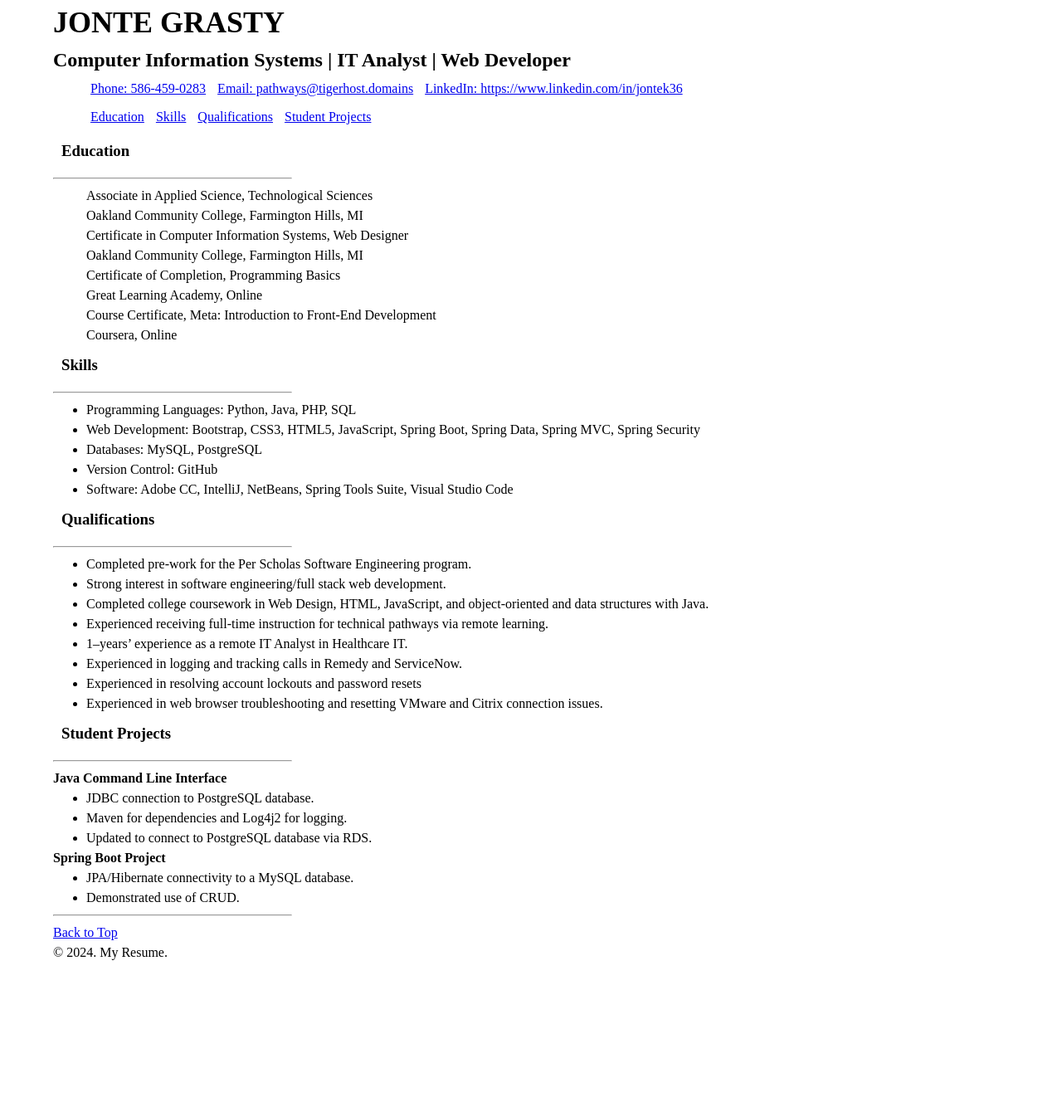
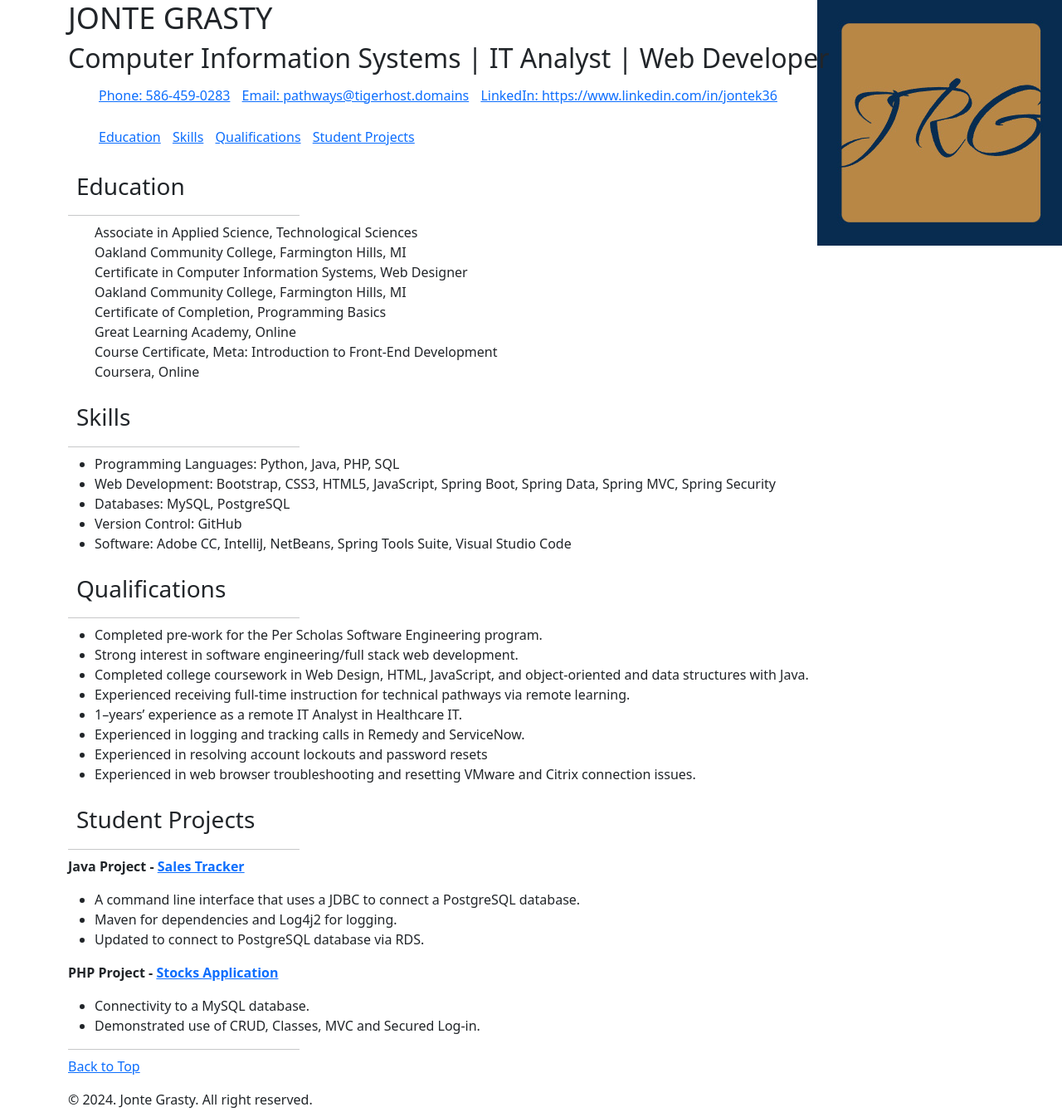
Before and after one commit to tigerhostsolutions/RTT50-MERN-SE-RESUME, a plain HTML site: page index.html in a window 1280 px wide. Shown: the whole page at 83% size. Before the commit the page ends 1160 px from the top, so only its background shows below. Drawn offline with nearby package versions, Linux system fonts and the light colour scheme.

Commit message:
Updating Repo

```diff
--- a/css/style.css
+++ b/css/style.css
@@ -5,8 +5,9 @@
 }
 
 body {
-  width: 90%;
-  margin: auto;
+  background-image: url("/asssets/favicon/logo.jpg");
+  background-repeat: no-repeat;
+  background-position: top right;
 }
 
 h1 {
@@ -41,3 +42,7 @@ hr {
   list-style: none;
 
 }
+
+#fav-icon {
+  max-height: fit-content;
+}
--- a/index.html
+++ b/index.html
@@ -1,113 +1,137 @@
 <!DOCTYPE html>
-<html lang="en">
-<meta charset="UTF-8" />
-<meta name="viewport" content="width=device-width, initial-scale=1.0" />
-<title>My Resume</title>
-<link rel="stylesheet" href="css/style.css">
-<header>
-  <h1 id="top">JONTE GRASTY</h1>
-	<h2>Computer Information Systems | IT Analyst | Web Developer</h2>
-	<div>
-    <ul>
-      <li class="contact"><a href="tel:+1586-459-0283" target="_blank">Phone: 586-459-0283</a></li>
-      <li class="contact"><a href="mailto:pathways@tigerhost.domains" target="_blank">Email: pathways@tigerhost.domains</a></li>
-      <li class="contact"><a href="http://www.linkedin.com/in/jontek36" rel="noopener" target="_blank">LinkedIn: https://www.linkedin.com/in/jontek36</a></li>
-    </ul>
-	</div>
-  <nav>
-    <ul>
-      <li class="nav-item"><a href="#education">Education</a></li>
-      <li class="nav-item"><a href="#skills">Skills</a></li>
-      <li class="nav-item"><a href="#qualifications">Qualifications</a></li>
-      <li class="nav-item"><a href="#experience">Student Projects</a></li>
-    </ul>
-  </nav>
-</header>
-<main>
-  <article>
-		<h3 id="education">Education</h3> <hr>
-    <ul>
-      <li class="credential">Associate in Applied Science, Technological Sciences</li>
-      <li class="institution">Oakland Community College, Farmington Hills, MI</li>
-      <li class="credential">Certificate in Computer Information Systems, Web Designer</li>
-      <li class="institution">Oakland Community College, Farmington Hills, MI</li>
-      <li class="credential">Certificate of Completion, Programming Basics</li>
-      <li class="institution">Great Learning Academy, Online</li>
-      <li class="credential">Course Certificate, Meta: Introduction to Front-End Development</li>
-      <li class="institution">Coursera, Online</li>
-    </ul>
-  </article>
+<html lang = "en" >
+<meta charset = "UTF-8" />
+<meta name = "viewport" content = "width=device-width, initial-scale=1.0" />
+<title >My Resume</title >
+<link href = "https://cdn.jsdelivr.net/npm/bootstrap@5.1.3/dist/css/bootstrap.min.css"
+      rel = "stylesheet"
+      integrity = "sha384-1BmE4kWBq78iYhFldvKuhfTAU6auU8tT94WrHftjDbrCEXSU1oBoqyl2QvZ6jIW3"
+      crossorigin = "anonymous" >
+<link rel = "stylesheet" href = "css/style.css" >
 
-  <article>
-		<h3 id="skills">Skills</h3> <hr>
-		<ul>
-			<li>Programming Languages: Python, Java, PHP, SQL</li>
-			<li>
+<div class = "container" >
+    <header >
+        <h1 id = "top" >JONTE GRASTY</h1 >
+        <h2 >Computer Information Systems | IT Analyst | Web Developer</h2 >
+        <div >
+            <ul >
+                <li class = "contact" ><a href = "tel:+1586-459-0283"
+                                          target = "_blank" >Phone: 586-459-0283</a ></li >
+                <li class = "contact" ><a href = "mailto:pathways@tigerhost.domains"
+                                          target = "_blank" >Email: pathways@tigerhost.domains</a >
+                </li >
+                <li class = "contact" ><a href = "https://www.linkedin.com/in/jontek36" rel = "noopener"
+                                          target = "_blank" >LinkedIn: https://www.linkedin.com/in/jontek36</a ></li >
+            </ul >
+        </div >
+        <nav >
+            <ul >
+                <li class = "nav-item" ><a href = "#education" >Education</a ></li >
+                <li class = "nav-item" ><a href = "#skills" >Skills</a ></li >
+                <li class = "nav-item" ><a href = "#qualifications" >Qualifications</a ></li >
+                <li class = "nav-item" ><a href = "#experience" >Student Projects</a ></li >
+            </ul >
+        </nav >
+    </header >
+    <main >
+        <article >
+            <h3 id = "education" >Education</h3 >
+            <hr >
+            <ul >
+                <li class = "credential" >Associate in Applied Science, Technological Sciences</li >
+                <li class = "institution" >Oakland Community College, Farmington Hills, MI</li >
+                <li class = "credential" >Certificate in Computer Information Systems, Web Designer</li >
+                <li class = "institution" >Oakland Community College, Farmington Hills, MI</li >
+                <li class = "credential" >Certificate of Completion, Programming Basics</li >
+                <li class = "institution" >Great Learning Academy, Online</li >
+                <li class = "credential" >Course Certificate, Meta: Introduction to Front-End Development</li >
+                <li class = "institution" >Coursera, Online</li >
+            </ul >
+        </article >
+
+        <article >
+            <h3 id = "skills" >Skills</h3 >
+            <hr >
+            <ul >
+                <li >Programming Languages: Python, Java, PHP, SQL</li >
+                <li >
                     Web Development: Bootstrap, CSS3, HTML5, JavaScript, Spring
                     Boot, Spring Data, Spring MVC, Spring Security
-			</li>
-			<li>Databases: MySQL, PostgreSQL</li>
-			<li>Version Control: GitHub</li>
-			<li>Software: Adobe CC, IntelliJ, NetBeans, Spring Tools Suite, Visual Studio Code</li>
-		</ul>
-  </article>
+                </li >
+                <li >Databases: MySQL, PostgreSQL</li >
+                <li >Version Control: GitHub</li >
+                <li >Software: Adobe CC, IntelliJ, NetBeans, Spring Tools Suite, Visual Studio Code</li >
+            </ul >
+        </article >
 
-  <article>
-    <h3 id="qualifications">Qualifications</h3> <hr>
-		<ul>
-			<li>
+        <article >
+            <h3 id = "qualifications" >Qualifications</h3 >
+            <hr >
+            <ul >
+                <li >
                     Completed pre-work for the Per Scholas Software Engineering
                     program.
-			</li>
-			<li>
+                </li >
+                <li >
                     Strong interest in software engineering/full stack web
                     development.
-			</li>
-			<li>
+                </li >
+                <li >
                     Completed college coursework in Web Design, HTML, JavaScript,
                     and object-oriented and data structures with Java.
-			</li>
-			<li>
+                </li >
+                <li >
                     Experienced receiving full-time instruction for technical
                     pathways via remote learning.
-			</li>
-			<li>
+                </li >
+                <li >
                     1–years’ experience as a remote IT Analyst in Healthcare IT.
-			</li>
-			<li>
+                </li >
+                <li >
                     Experienced in logging and tracking calls in Remedy and
                     ServiceNow.
-			</li>
-			<li>
+                </li >
+                <li >
                     Experienced in resolving account lockouts and password resets
-			</li>
-			<li>
+                </li >
+                <li >
                     Experienced in web browser troubleshooting and resetting VMware
                     and Citrix connection issues.
-			</li>
-		</ul>
-  </article>
+                </li >
+            </ul >
+        </article >
 
-  <article>
-		<h3 id="experience">Student Projects</h3> <hr>
-		<p class="title">Java Command Line Interface
-      <ul>
-        <li>JDBC connection to PostgreSQL database.</li>
-        <li>Maven for dependencies and Log4j2 for logging.</li>
-        <li>Updated to connect to PostgreSQL database via RDS.</li>
-      </ul>
+        <article >
+            <h3 id = "experience" >Student Projects</h3 >
+            <hr >
+            <p class = "title" >Java Project - <a href = "https://github.com/tigerhostsolutions/Project-SalesTracker.git"
+                                                  target = "_blank"
+                                                  rel = "noopener" >Sales Tracker</a >
+            <ul >
+                <li >A command line interface that uses a JDBC to connect a PostgreSQL database.</li >
+                <li >Maven for dependencies and Log4j2 for logging.</li >
+                <li >Updated to connect to PostgreSQL database via RDS.</li >
+            </ul >
             </p>
-    <p class="title">Spring Boot Project
-      <ul>
-        <li>JPA/Hibernate connectivity to a MySQL database.</li>
-        <li>Demonstrated use of CRUD.</li>
-      </ul>
+
+            <p class = "title" >PHP Project - <a href = "http://"
+                                                 target = "_blank"
+                                                 rel = "noopener" >Stocks Application</a >
+            <ul >
+                <li >Connectivity to a MySQL database.</li >
+                <li >Demonstrated use of CRUD, Classes, MVC and Secured Log-in.</li >
+            </ul >
             </p>
-	</article>
-<hr>
-<p><a href="#top">Back to Top</a></p>
-</main>
+        </article >
+        <hr >
+        <p ><a href = "#top" >Back to Top</a ></p >
+    </main >
 
-<footer>
-  <p>&copy; 2024. My Resume.</p>
-</footer>
+    <footer >
+        <p >&copy; 2024. Jonte Grasty. All right reserved.</p >
+    </footer >
+
+</div >
+<script src = "https://cdn.jsdelivr.net/npm/bootstrap@5.1.3/dist/js/bootstrap.bundle.min.js"
+        integrity = "sha384-ka7Sk0Gln4gmtz2MlQnikT1wXgYsOg+OMhuP+IlRH9sENBO0LRn5q+8nbTov4+1p"
+        crossorigin = "anonymous" ></script >
```
Also changed, not shown: asssets/favicon/about.txt (added), asssets/favicon/logo.jpg (added), asssets/favicon/logo.png (added), asssets/favicon/logo.svg (added). Lines whose indentation alone changed are shown as unchanged.
